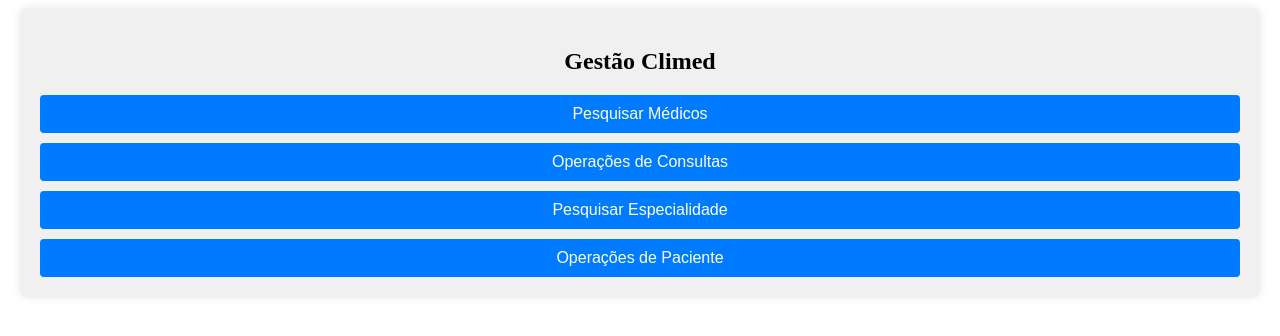
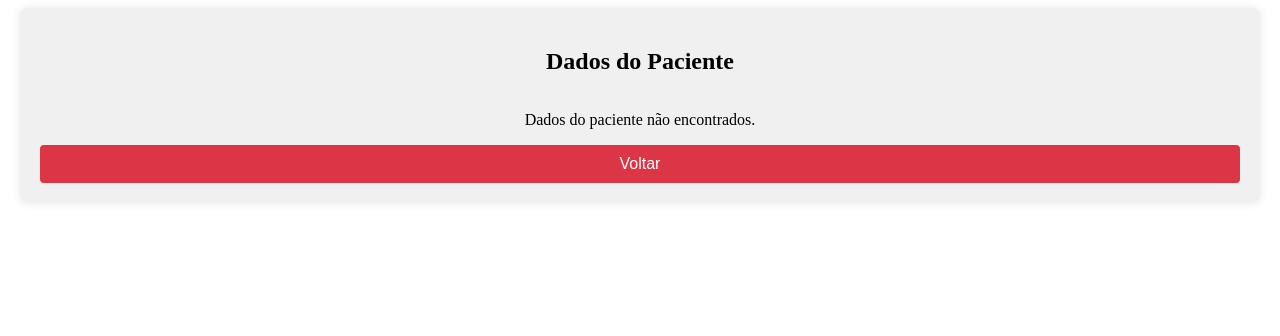
Before and after one commit to gustavos1lva/climed_frontend, a React (Create React App) app: page /paciente in a window 1280 px wide. Before the commit this address led to /home. Shown: the top 336 px of the page. Built offline with nearby package versions, Linux system fonts and the light colour scheme.

Commit message:
tapas finais

```diff
--- a/src/App.js
+++ b/src/App.js
@@ -13,6 +13,7 @@ import ConsultaOperations from "./components/ConsultaOperations";
 import Consulta from "./components/Consulta";
 import PacienteOperations from "./components/PacienteOperations"; // Importa o componente PacienteOperations
 import Medico from "./components/Medico";
+import Paciente from "./components/Paciente";
 
 const App = () => {
   return (
@@ -31,6 +32,7 @@ const App = () => {
           element={<PacienteOperations />}
         />{" "}
         <Route path="/especialidade" element={<Especialidade />} />
+        <Route path="/paciente" element={<Paciente />} />
         <Route path="/consulta" element={<Consulta />} />
         <Route path="*" element={<Navigate to="/home" />} />
       </Routes>
--- a/src/components/Paciente.js
+++ b/src/components/Paciente.js
@@ -1,11 +1,17 @@
-import React from "react";
+import React, { useEffect, useState } from "react";
 import { useLocation, useNavigate } from "react-router-dom";
 import "./CommonStyles.css";
 
 const Paciente = () => {
   const navigate = useNavigate();
   const location = useLocation();
-  const pacienteData = location.state ? location.state.pacienteData : null;
+  const [pacienteData, setPacienteData] = useState(null);
+
+  useEffect(() => {
+    if (location.state && location.state.pacienteData) {
+      setPacienteData(location.state.pacienteData);
+    }
+  }, [location.state]);
 
   const handleBack = () => {
     navigate("/pesquisar-pacientes");
--- a/src/components/PacienteOperations.js
+++ b/src/components/PacienteOperations.js
@@ -26,13 +26,12 @@ const PacienteOperations = () => {
 
     try {
       const response = await fetch(
-        `http://localhost:8080/paciente/buscarPorcpf`,
+        `http://localhost:8080/paciente/buscarPorCpf?cpf=${searchQuery}`,
         {
           method: "GET",
           headers: {
             "Content-Type": "application/json",
           },
-          body: JSON.stringify({ cpf: pacienteData.cpf }),
         }
       );
 
@@ -42,7 +41,7 @@ const PacienteOperations = () => {
         setError(data.message || "Algo deu errado");
       } else {
         navigate("/paciente", {
-          state: { pacienteData: Array.isArray(data) ? data : [data] },
+          state: { pacienteData: data },
         });
       }
     } catch (error) {
@@ -81,9 +80,7 @@ const PacienteOperations = () => {
           sexo: "",
         });
       }
-    } catch (error) {
-      setError("Erro no servidor");
-    }
+    } catch (error) {}
   };
 
   const renderForm = () => {
```
